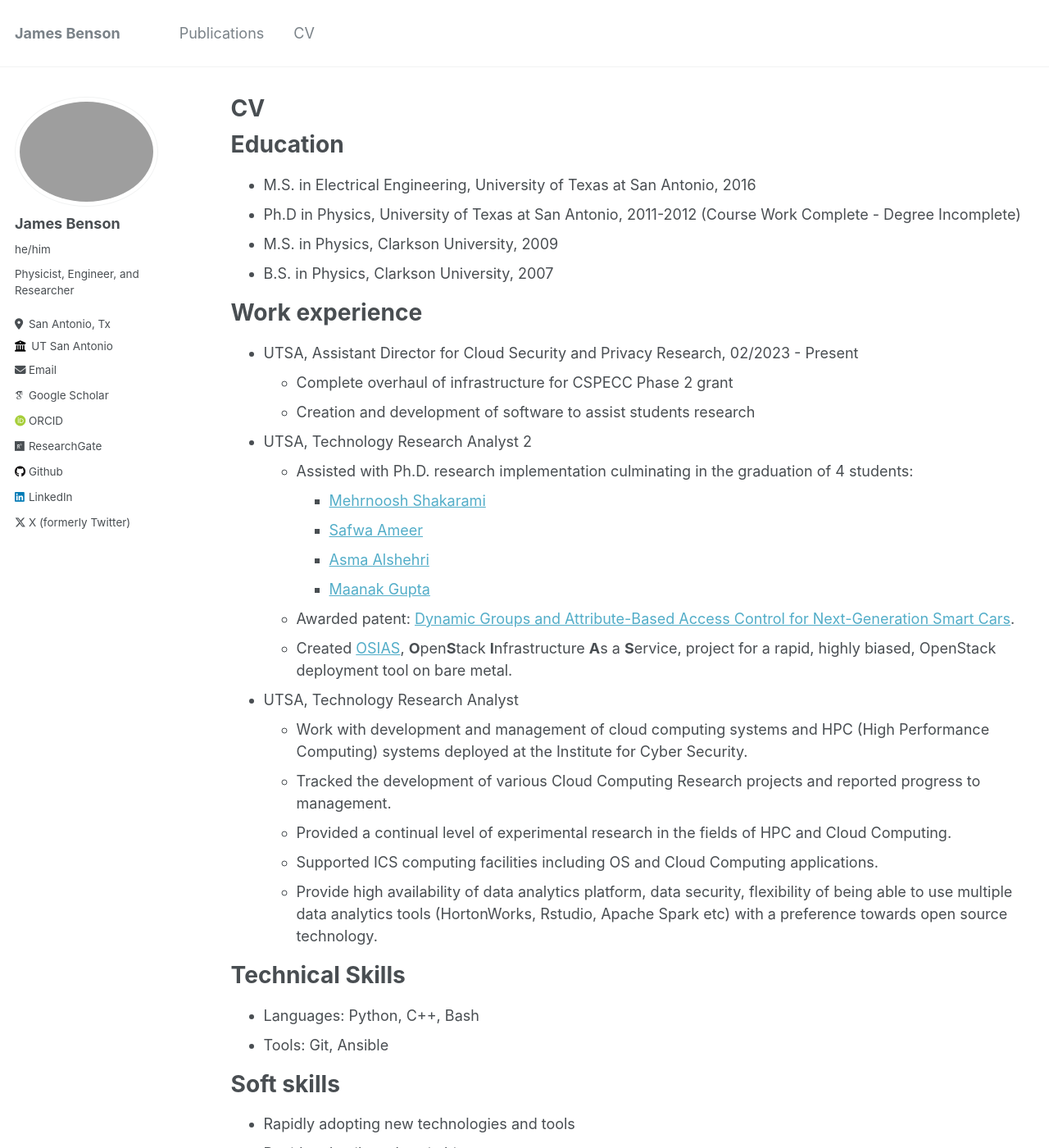
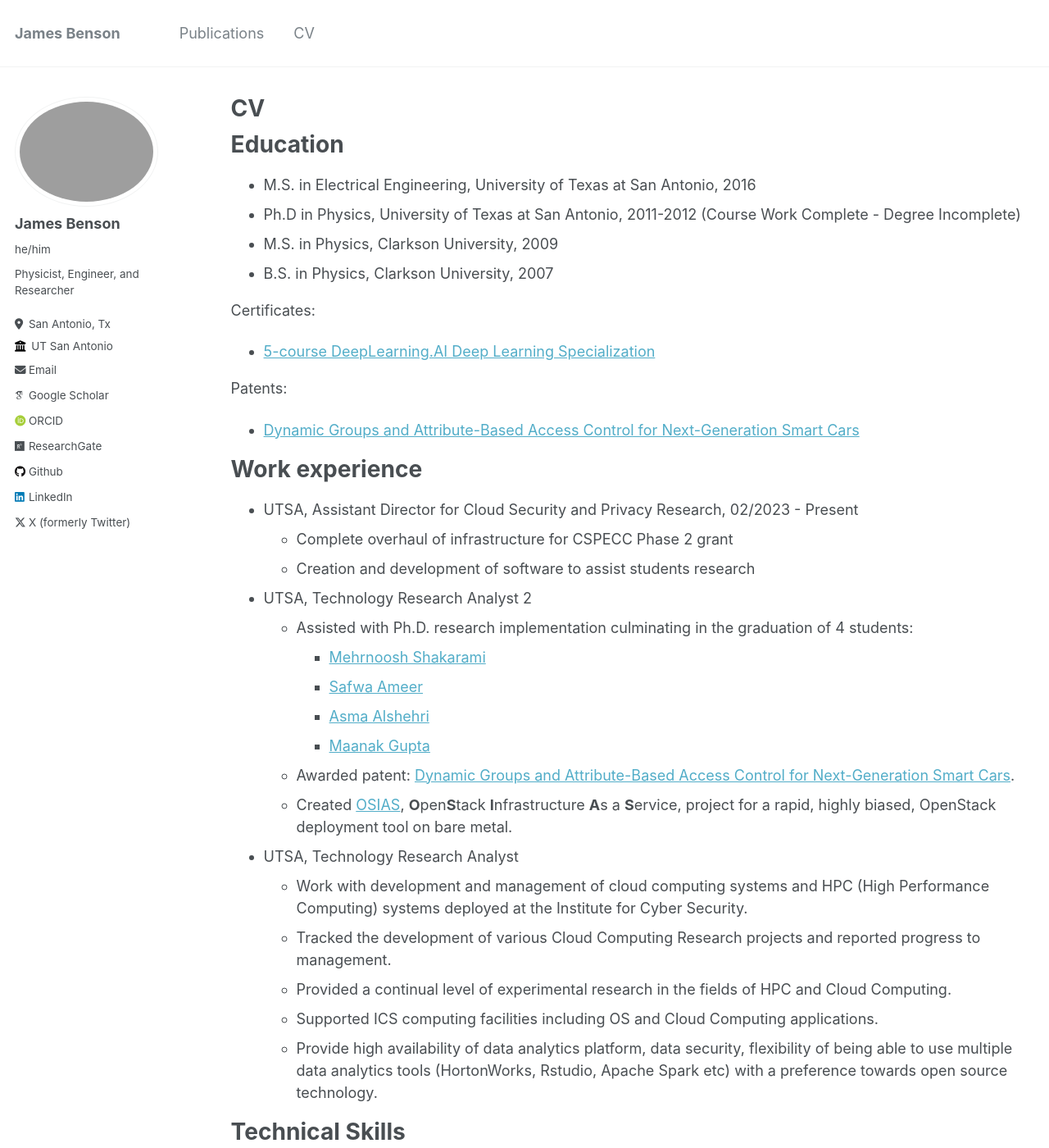
Before and after one commit to JamesOBenson/JamesOBenson, a Jekyll site: the page built from _pages/cv.md, in a window 1280 px wide and 1400 px high. Shown: the whole window at 82% size. Built offline with Jekyll 4.4.1, drawn with Linux system fonts in a browser that asks for light colours; some web fonts are replaced; some of the changed text lies outside the part shown.

Commit message:
update text

```diff
--- a/_pages/cv.md
+++ b/_pages/cv.md
@@ -15,6 +15,12 @@ Education
 * Ph.D in Physics, University of Texas at San Antonio, 2011-2012 (Course Work Complete - Degree Incomplete)
 * M.S. in Physics, Clarkson University, 2009
 * B.S. in Physics, Clarkson University, 2007
+
+Certificates:
+* [5-course DeepLearning.AI Deep Learning Specialization](https://www.credly.com/badges/fb04f51b-39d7-4db2-b05d-b688495b971c/public_url)
+
+Patents:
+* [Dynamic Groups and Attribute-Based Access Control for Next-Generation Smart Cars](https://uspto.report/patent/app/20200283002)
 
 Work experience
 ======
```
Also changed, not shown: other parts of _pages/cv.md (+1 -0 lines).
